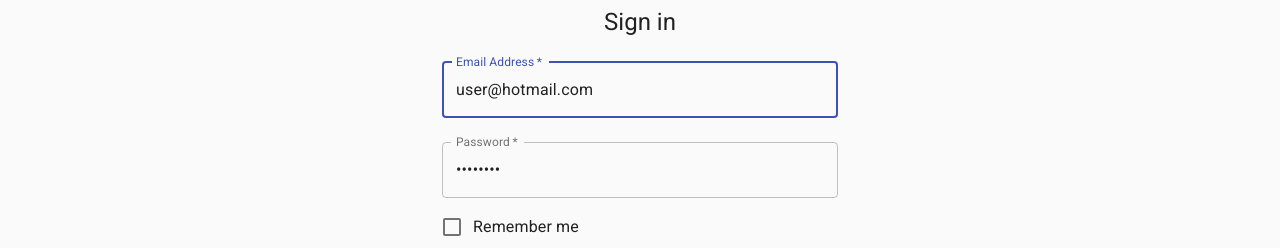
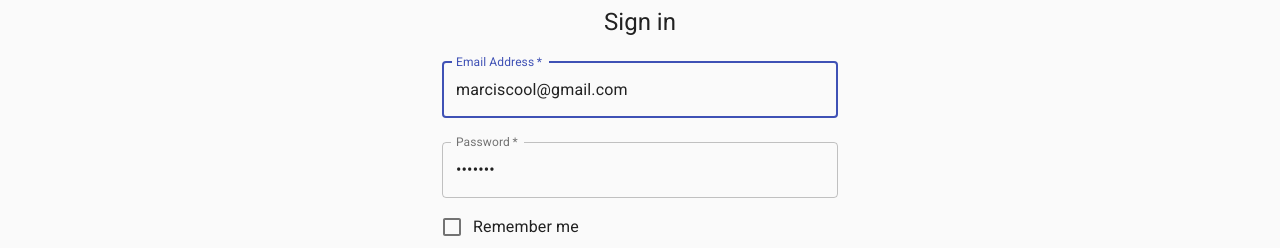
Before and after one commit to ellipsisMob/nomad, a React (Create React App) app in the folder client/: page /login in a window 1280 px wide. Shown: the part 200-448 px from the top of the page. Built offline with nearby package versions, Linux system fonts and the light colour scheme.

Commit message:
login working

```diff
--- a/client/src/components/navigation/Topbar.jsx
+++ b/client/src/components/navigation/Topbar.jsx
@@ -29,7 +29,7 @@ const Topbar = () => {
         <div className="top-profile">
         {loggedInDev.loggedIn
         ? <div>
-            <span><strong>{loggedInDev.handle}!</strong></span>
+            <span><strong>{loggedInDev.handle} | </strong></span>
             {/* <AccountCircleIcon /> */}
             <Button onClick={logoutHandler}>Logout</Button>
           </div>
--- a/client/src/pages/LoginPage.jsx
+++ b/client/src/pages/LoginPage.jsx
@@ -38,8 +38,9 @@ const useStyles = makeStyles((theme) => ({
 
 export default function SignIn() {
   const { setLoggedInDev, loggedInDev } = useContext(DeveloperContext);
-  const [ email, setEmail ] = useState('user@hotmail.com');
-  const [ password, setPassword ] = useState('mamemo69');
+  const [ email, setEmail ] = useState('marciscool@gmail.com');
+  const [ password, setPassword ] = useState('haha123');
+  const [ wrongCreds, setWrongCreds] = useState(false)
   let history = useHistory();
 
   const handleLogin = (e) => {
@@ -65,6 +66,9 @@ export default function SignIn() {
       })
       if(res.loggedIn === true) {
         history.push('/');
+      } else {
+        setWrongCreds(true);
+        setLoggedInDev({loggedIn: false});
       }
     })
     .catch(err => console.log(err));
@@ -121,6 +125,10 @@ export default function SignIn() {
             value={password}
             onChange={(e) => setPassword(e.target.value)}
           />
+          {wrongCreds
+          ? <h1>Wrong username or password</h1>
+          : null
+          }
           <FormControlLabel
             control={<Checkbox value="remember" color="primary" />}
             label="Remember me"
```
